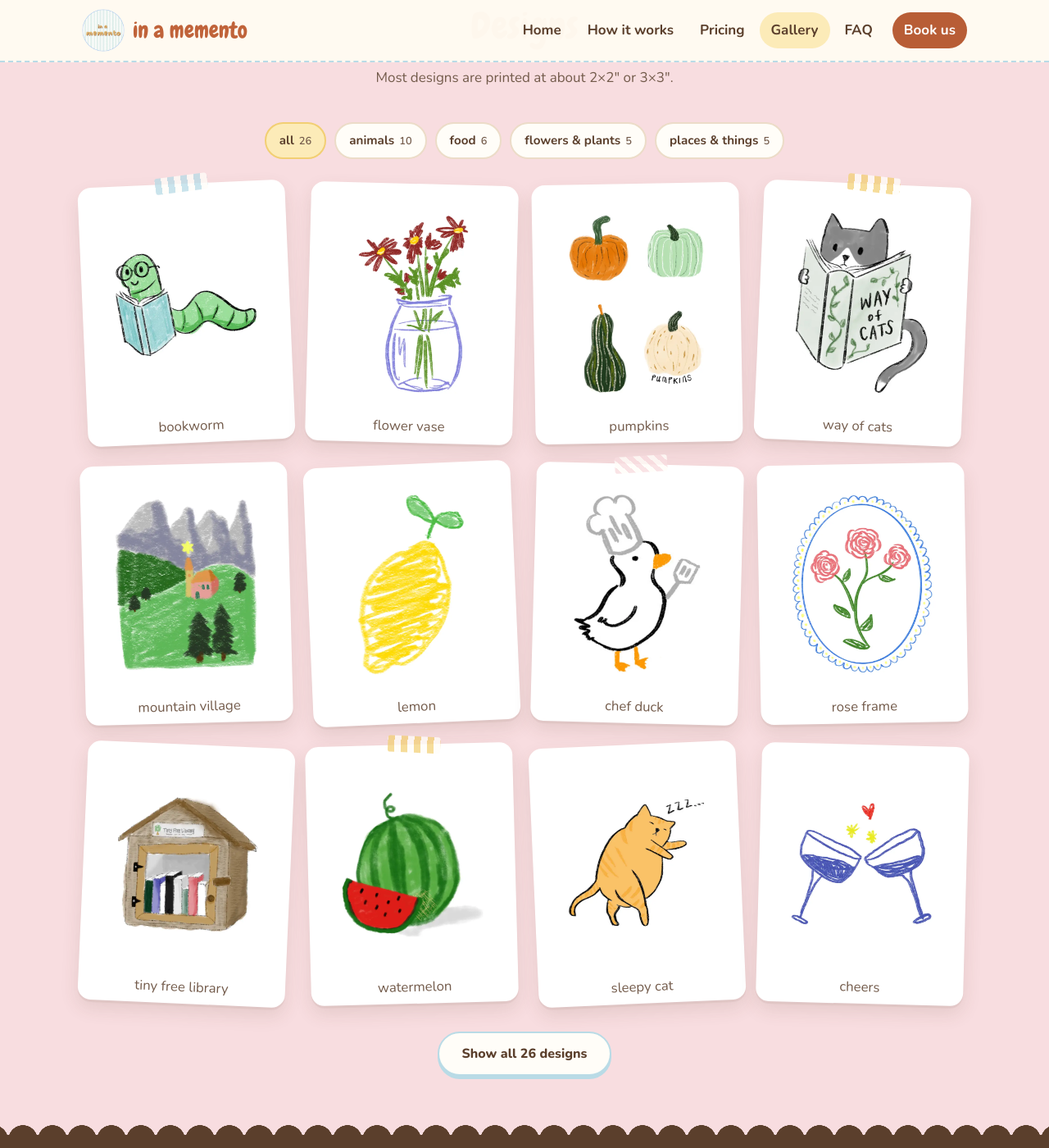
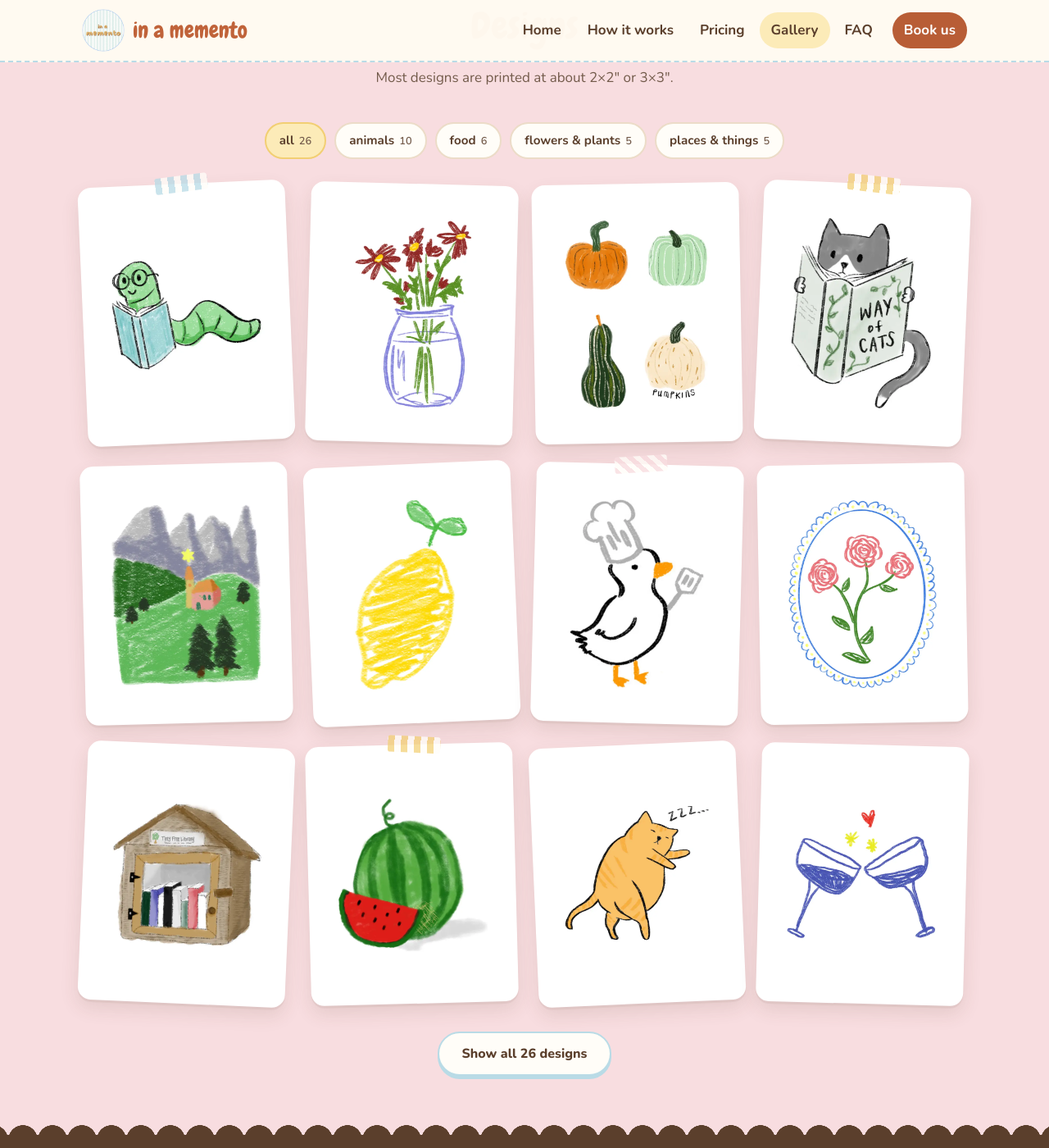
Before and after one commit to andrew-hy-kim/in.a.memento, a Jekyll site: the page built from gallery/index.html, in a window 1280 px wide and 1400 px high, scrolled down 1132 px. Shown: the whole window at 82% size. Built offline with Jekyll 4.4.1, drawn with Linux system fonts in a browser that asks for light colours.

Commit message:
Gallery designs: drop the names under each design (kept in designs.yml for tracking)
Co-Authored-By: Claude Opus 5.5 <noreply@anthropic.com>
Claude-Session: https://claude.ai/code/session_01A4x6zNFM2ikQnVBPRWM1LK

```diff
--- a/_data/designs.yml
+++ b/_data/designs.yml
@@ -1,5 +1,7 @@
 # Design library: used by the Gallery page and the "pull a memento" machine on the home page.
 # image    = file name in images/designs/ (without .webp)
+# name     = short label; not shown on the site, but used to keep track of designs (and in the weekly Drive check)
+# alt      = description for screen readers and Google
 # category = animals, food, plants or places (the filter buttons on the Gallery page)
 # The Gallery shows the first 12 until someone taps "Show all", so keep a good mix at the top.
 
--- a/css/style.css
+++ b/css/style.css
@@ -1748,3 +1748,5 @@ main > section + section,
 /* Home photos have no captions either */
 .hero-art .polaroid, .split > .polaroid { padding-bottom: 38px; }
 @media (max-width: 640px) { .hero-art .polaroid, .split > .polaroid { padding-bottom: 26px; } }
+/* Design stickers have no names under them: even white border all round */
+.tile.photo.contain img { padding: 18px; }
--- a/gallery/index.html
+++ b/gallery/index.html
@@ -96,7 +96,7 @@ description: "Photos and videos of our vending machine at weddings and parties,
     <p class="sr-only" id="design-status" aria-live="polite"></p>
     <div class="gallery-grid" id="design-grid" data-limit="12">
       {%- for d in site.data.designs %}
-      <figure class="tile photo contain" data-category="{{ d.category }}"><img src="{{ '/images/designs/' | append: d.image | append: '.webp' | relative_url }}" loading="lazy" alt="{{ d.alt }}"><figcaption>{{ d.name }}</figcaption></figure>
+      <figure class="tile photo contain" data-category="{{ d.category }}"><img src="{{ '/images/designs/' | append: d.image | append: '.webp' | relative_url }}" loading="lazy" alt="{{ d.alt }}"></figure>
       {%- endfor %}
     </div>
     <p class="center design-more-wrap"><button type="button" class="btn btn-soft design-more" aria-controls="design-grid" hidden></button></p>
```
